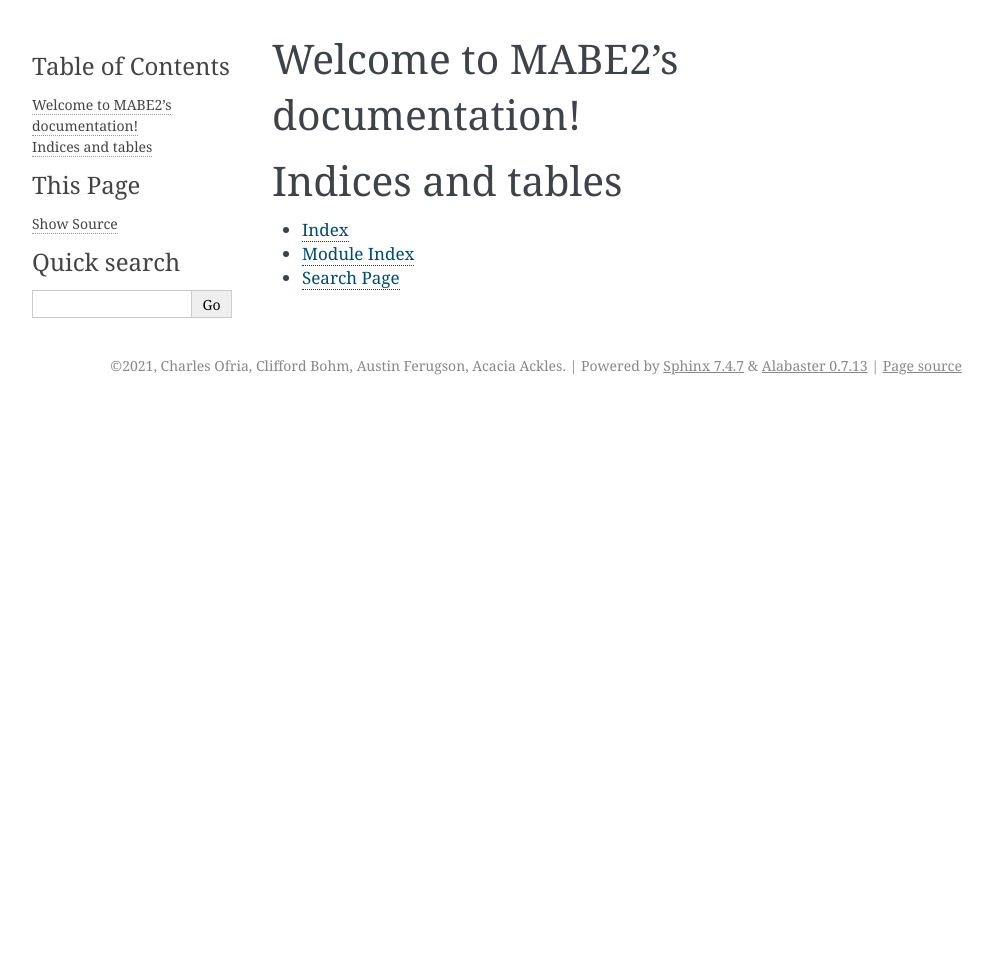
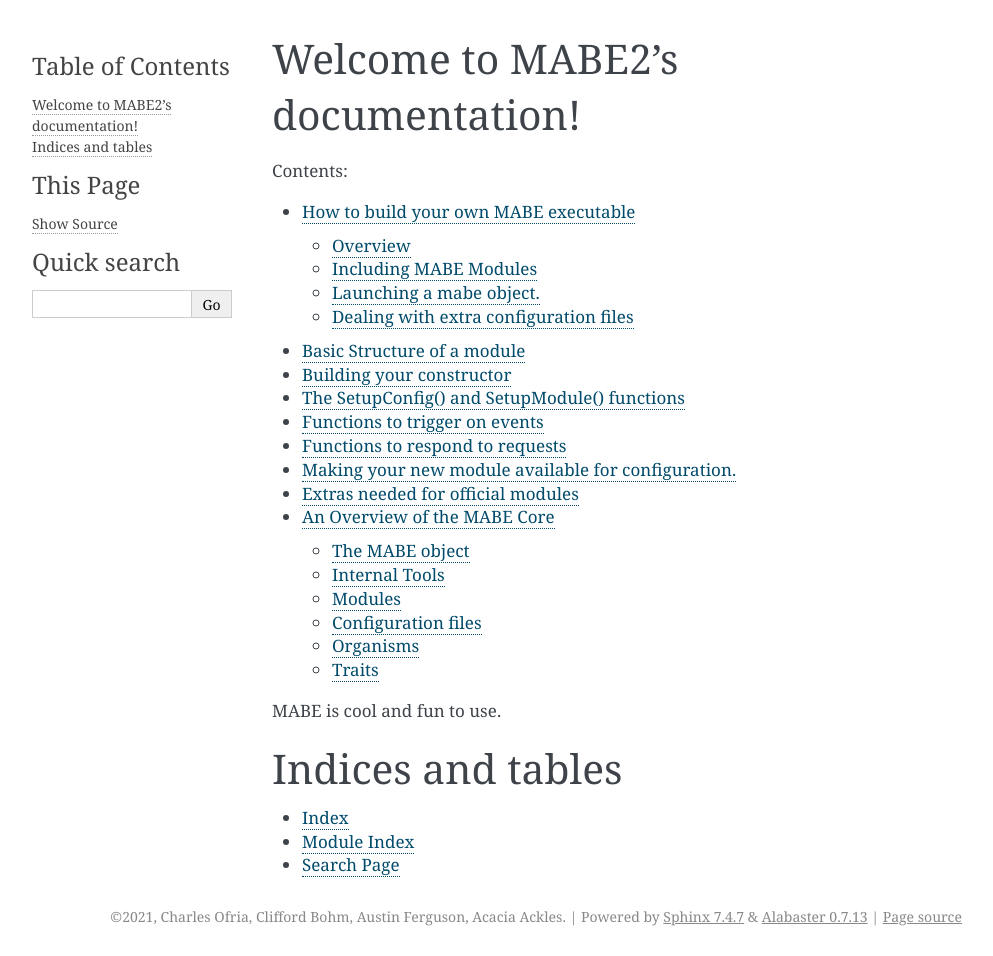
Before and after one commit to mercere99/MABE2, a Sphinx documentation site: the page built from docs/index.rst, in a window 1280 px wide. Shown: the whole page, without its empty margins (148-1141 px from the left). Built offline with Sphinx 7.4.7, drawn with Linux system fonts in a browser that asks for light colours; before the commit the page ends 900 px from its top, so only the background shows below that.

Commit message:
Organize module docs into subdirs and reflect the change in index.rst

```diff
--- a/docs/conf.py
+++ b/docs/conf.py
@@ -18,8 +18,8 @@
 # -- Project information -----------------------------------------------------
 
 project = 'MABE2'
-copyright = '2021, Charles Ofria, Clifford Bohm, Austin Ferugson, Acacia Ackles'
-author = 'Charles Ofria, Clifford Bohm, Austin Ferugson, Acacia Ackles'
+copyright = '2021, Charles Ofria, Clifford Bohm, Austin Ferguson, Acacia Ackles'
+author = 'Charles Ofria, Clifford Bohm, Austin Ferguson, Acacia Ackles'
 
 
 # -- General configuration ---------------------------------------------------
@@ -28,7 +28,8 @@
 # extensions coming with Sphinx (named 'sphinx.ext.*') or your custom
 # ones.
 extensions = [
-]
+        'myst_parser'
+        ]
 
 # Add any paths that contain templates here, relative to this directory.
 templates_path = ['_templates']
--- a/docs/index.rst
+++ b/docs/index.rst
@@ -9,8 +9,12 @@
 .. toctree::
    :maxdepth: 2
    :caption: Contents:
+   :glob:
 
+   usage/*
+   overview/*
 
+MABE is cool and fun to use.
 
 Indices and tables
 ==================
```
Also changed, not shown: docs/overview/CoreOverview.md (renamed from docs/CoreOverview.md), docs/usage/BuildMain.md (renamed from docs/BuildMain.md), docs/usage/BuildModule.md (renamed from docs/BuildModule.md), 1 other file.
